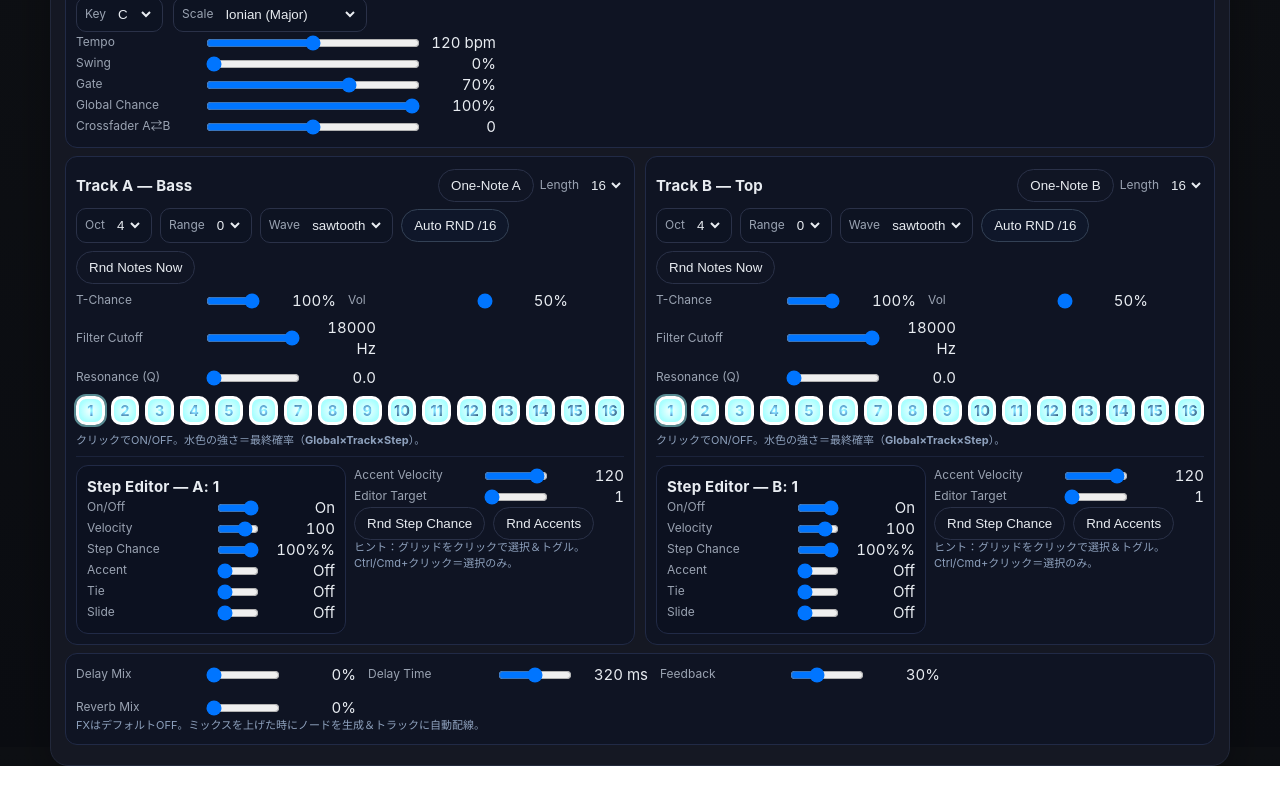
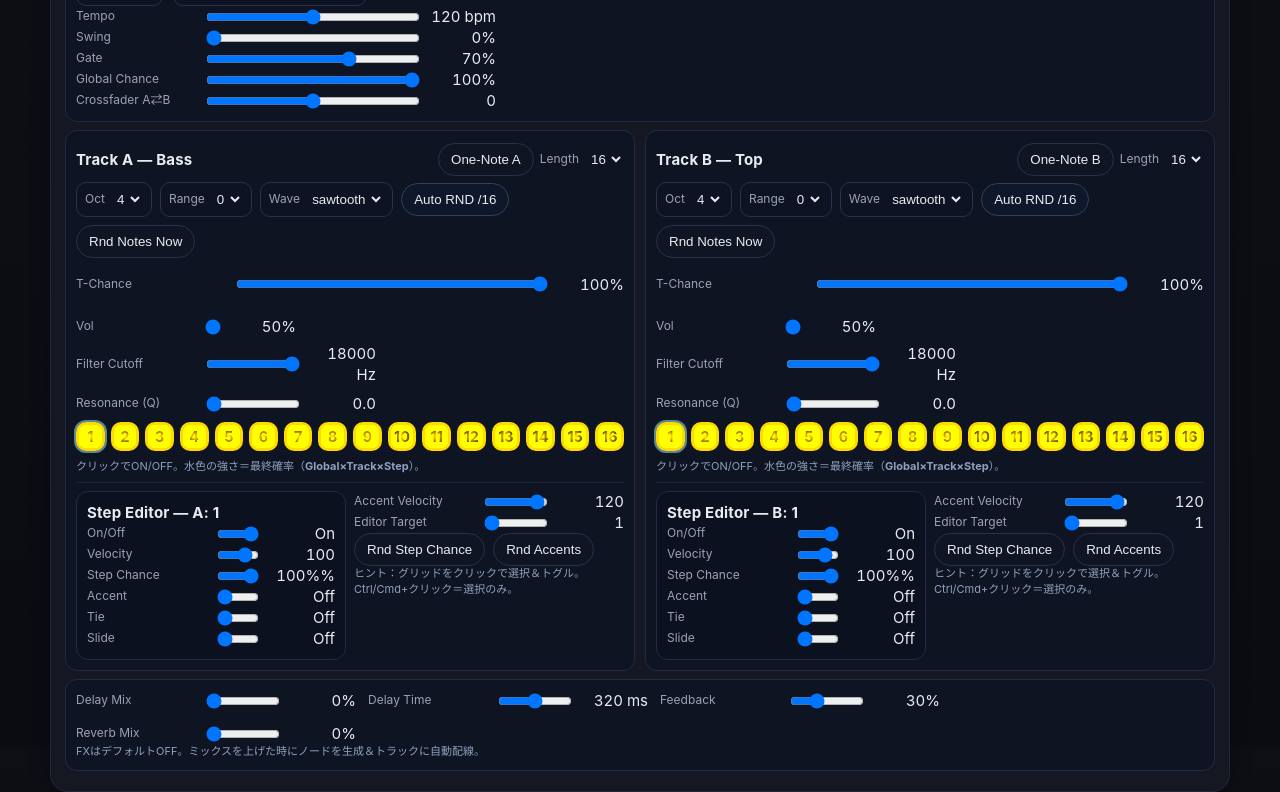
Before and after one commit to MIDIBOY3/SeedStep--Dual-Track-, a plain HTML site: page index.html in a window 1280 px wide. Shown: the part 53-845 px from the top of the page. Before the commit the page ends 819 px from the top, so only its background shows below. Drawn offline with Linux system fonts and the light colour scheme.

Commit message:
Add files via upload

```diff
--- a/index.html
+++ b/index.html
@@ -41,7 +41,7 @@
     --prob:0;
     aspect-ratio:1/1; border-radius:10px; border:3px solid var(--line);
     background:
-      linear-gradient(0deg, #0b0f1a, #080b14),
+      linear-gradient(0deg, #06080f, #04060c),
       repeating-linear-gradient(135deg, #060913 0 9px, #03060d 9px 18px);
     color:#9fb3d6; display:flex; align-items:center; justify-content:center; font-weight:800; font-size:14px;
     cursor:pointer; position:relative; user-select:none;
@@ -53,7 +53,7 @@
       linear-gradient(0deg, rgb(125 211 252 / calc(var(--prob)*.95)), rgb(125 211 252 / calc(var(--prob)*.95))),
       linear-gradient(0deg, #eef3ff, #eef3ff);
     border-color:#cfe0ff;
-    color:#0b1020;
+    color:#000;
     filter: brightness(calc(0.9 + var(--prob)*0.4));
   }
   /* 再生中のステップ */
@@ -75,6 +75,26 @@
   .sep{ height:1px; background:#1b233b; margin:8px 0 }
   .toggle{ background:#0f172a; border-color:#334155 }
   .toggle.on{ background:#0b2138; border-color:#4aa3d6; box-shadow:inset 0 0 0 1px #4aa3d6aa }
+
+  /* T-Chance: wide & prominent */
+  .param.tch{ width:100%; grid-template-columns:150px 1fr 70px }
+  .param.tch .value{ pointer-events:none } /* avoid accidental clicks */
+  input[type="range"].tch{ height:36px }
+
+  /* High-contrast scheme & yellow mapping for probability */
+  .step{ --prob:0 }
+  .step.active{
+    /* interpolate white -> yellow by probability */
+    --y: calc(var(--prob) * 100%);
+    background: color-mix(in oklab, #ffffff calc(100% - var(--y)), #ffd400 var(--y));
+    border-color: #d1a800;
+    color:#000;
+  }
+  .step::after{
+    /* subtle yellow glow instead of blue */
+    background:radial-gradient(70% 70% at 50% 50%, rgba(255,212,0,.85), rgba(0,0,0,0) 70%);
+  }
+
 </style>
 </head>
 <body>
@@ -127,7 +147,7 @@
         <button id="rndNowA" class="pill" title="今すぐノートをランダム化">Rnd Notes Now</button>
       </div>
       <div class="row" style="gap:12px; flex-wrap:wrap; margin-top:6px">
-        <div class="param" style="width:260px"><label>T-Chance</label><input id="tchanceA" type="range" min="0" max="100" value="100"><div class="value"><span id="tchanceAv">100</span>%</div></div>
+        <div class="param tch"><label>T-Chance</label><input class="tch" id="tchanceA" type="range" min="0" max="100" value="100"><div class="value"><span id="tchanceAv">100</span>%</div></div>
         <div class="param" style="width:220px"><label>Vol</label><input id="volA" type="range" min="0" max="100" value="50"><div class="value"><span id="volAv">50</span>%</div></div>
       </div>
       <div class="row" style="margin-top:6px">
@@ -182,7 +202,7 @@
         <button id="rndNowB" class="pill" title="今すぐノートをランダム化">Rnd Notes Now</button>
       </div>
       <div class="row" style="gap:12px; flex-wrap:wrap; margin-top:6px">
-        <div class="param" style="width:260px"><label>T-Chance</label><input id="tchanceB" type="range" min="0" max="100" value="100"><div class="value"><span id="tchanceBv">100</span>%</div></div>
+        <div class="param tch"><label>T-Chance</label><input class="tch" id="tchanceB" type="range" min="0" max="100" value="100"><div class="value"><span id="tchanceBv">100</span>%</div></div>
         <div class="param" style="width:220px"><label>Vol</label><input id="volB" type="range" min="0" max="100" value="50"><div class="value"><span id="volBv">50</span>%</div></div>
       </div>
       <div class="row" style="margin-top:6px">
```
